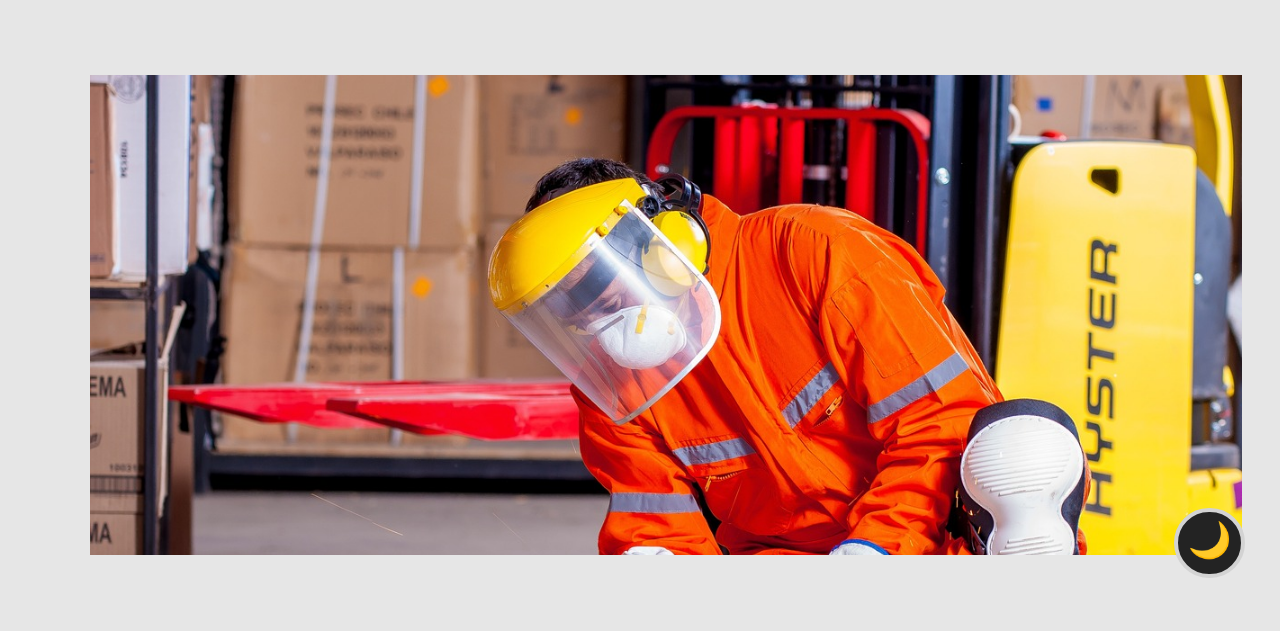
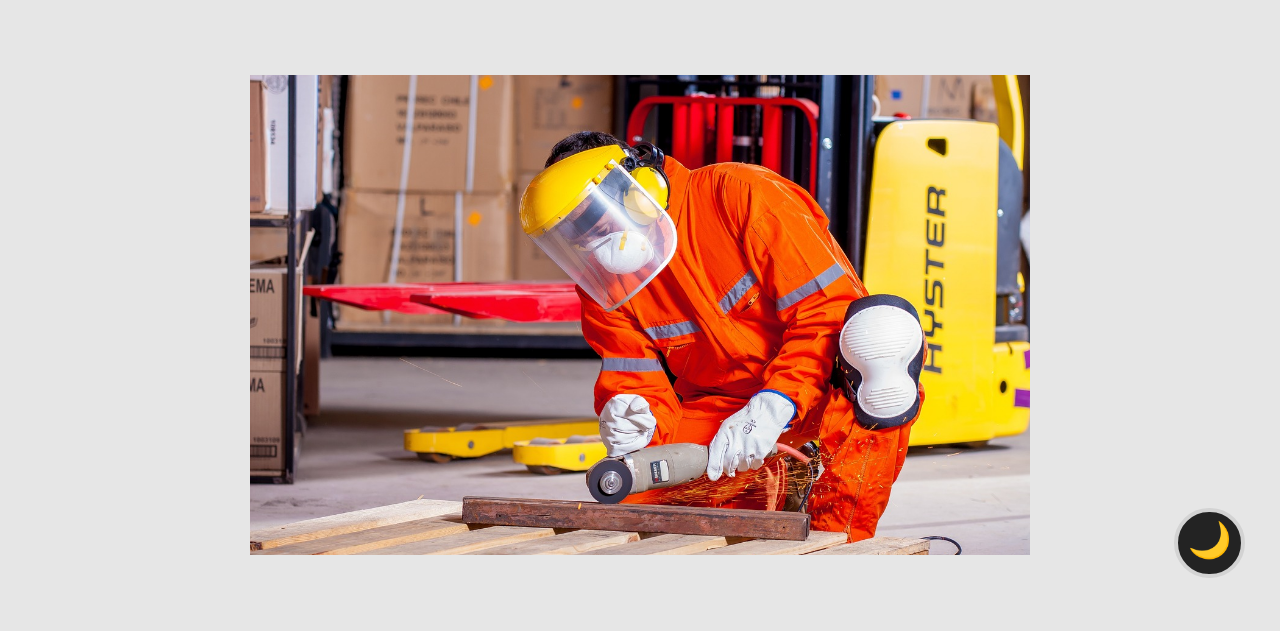
Before and after one commit to charlymil979/TPO-23024, a plain HTML site: page docs/index.html in a window 1280 px wide. Shown: the part 169-800 px from the top of the page. Drawn offline with nearby package versions, Linux system fonts and the light colour scheme.

Commit message:
Update style.css

```diff
--- a/docs/css/style.css
+++ b/docs/css/style.css
@@ -7,7 +7,7 @@
 }
 
 html {
-  max-width: 1100px;
+  /* max-width: 1100px; */
   display: flex;
   flex-direction: column;
   scroll-behavior: smooth;
@@ -403,30 +403,45 @@ h1 {
 }
 
 .carrusel {
-  margin: 10vh auto;
+  display: block;
+  margin: 10vh 5vw;
   width: 90vw;
-  height: 60vh;
+  /* height: 90vw; */
+  max-height: 520px;
+  min-height: 25vh;
   text-align: center;
   overflow: hidden;
 }
 
 .slider{
   position: relative;
+  margin: auto;
+  max-height: 520px;
+  max-width:780px;
+  padding: auto;
+  width: 70vw;
+  height: 60vh;
 }
 
 .carrusel-foto {
+  margin: auto;
   position: absolute;
   top: 0;
   left: 0;
   max-width: 100%;
-  width: auto;
   /* height: 100%;  */
   opacity: 0;
   visibility: hidden;
   transition: opacity 1s ease;
 }
 
+.carrusel .slider img{
+  margin: auto;
+}
+
 .foto-activa {
+  margin:auto;
+  width: 100%;
   visibility: visible;
   opacity: 1;
   transition: opacity 1s ease;
@@ -491,6 +506,19 @@ section{
   text-align: center;
 }
 
+@media screen and (orientation : portrait) {
+  .carrusel{
+    height: 40vh;
+    width:90vw;
+    margin-left:5vw
+  }
+
+  .slider{
+    height: 100%;
+    width: 90vw;
+  }
+}
+
 @media screen and
 
 (max-device-width: 667px)
@@ -545,8 +573,12 @@ section{
   }
 
   .carrusel{
-    height: 20vh;
+    height: 45vh;
     margin-bottom: 0;
+  }
+
+  .slider{
+    height: 100%;
   }
 
   .details h2{
```
